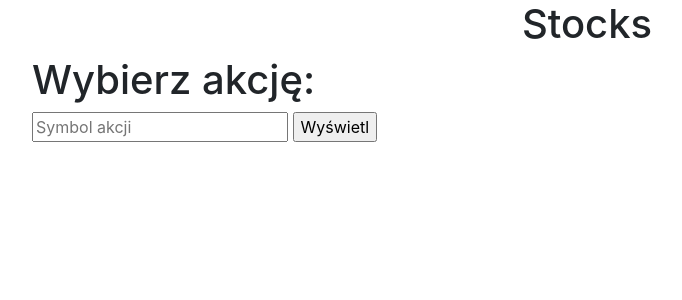
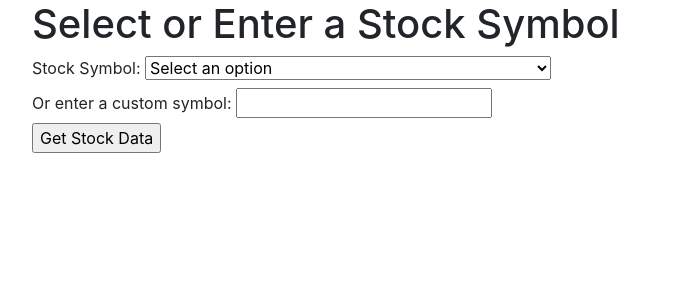
Before and after one commit to Zosiasg/Stocks, a Flask app: page / in a window 1280 px wide. Shown: the part 56-356 px from the top of the page, without its empty margins (53-735 px from the left). Run offline with Flask 3, Linux system fonts and the light colour scheme; a user stored in the database is signed in; some libraries are stand-ins or nearby versions.

Commit message:
option to choose stocks from the list

```diff
--- a/website/templates/home.html
+++ b/website/templates/home.html
@@ -1,9 +1,69 @@
 {% extends "base.html" %} {% block title %}Home{% endblock %} {% block content%}
 
-<h1 align="center">Stocks</h1>
+<!-- <h1 align="center">Stocks</h1>
 <h1>Wybierz akcję:</h1>
 	<form action="/stock">
 		<input type="text" name="symbol" placeholder="Symbol akcji">
 		<input type="submit" value="Wyświetl">
-	</form>
+	</form> -->
+
+	<!DOCTYPE html>
+<html>
+<head>
+    <title>Stock Data</title>
+</head>
+<body>
+    <h1>Select or Enter a Stock Symbol</h1>
+    <form method="POST">
+        <label for="stock_symbol">Stock Symbol:</label>
+        <select name="stock_symbol" id="stock_symbol">
+            <option value="" disabled selected>Select an option</option>
+            <option value="AAPL">Apple Inc. (AAPL)</option>
+            <option value="GOOGL">Alphabet Inc. (GOOGL)</option>
+            <option value="MSFT">Microsoft Corporation (MSFT)</option>
+            <option value="AMZN">Amazon.com, Inc. (AMZN)</option>
+            <option value="FB">Facebook, Inc. (FB)</option>
+            <option value="TSLA">Tesla, Inc. (TSLA)</option>
+            <option value="NVDA">NVIDIA Corporation (NVDA)</option>
+            <option value="JPM">JPMorgan Chase & Co. (JPM)</option>
+            <option value="V">Visa Inc. (V)</option>
+            <option value="JNJ">Johnson & Johnson (JNJ)</option>
+            <option value="PYPL">PayPal Holdings, Inc. (PYPL)</option>
+            <option value="DIS">The Walt Disney Company (DIS)</option>
+            <option value="NFLX">Netflix, Inc. (NFLX)</option>
+            <option value="ADBE">Adobe Inc. (ADBE)</option>
+            <option value="COST">Costco Wholesale Corporation (COST)</option>
+            <option value="NKE">Nike, Inc. (NKE)</option>
+            <option value="CRM">Salesforce.com, inc. (CRM)</option>
+            <option value="VZ">Verizon Communications Inc. (VZ)</option>
+            <option value="INTC">Intel Corporation (INTC)</option>
+            <option value="PG">Procter & Gamble Company (PG)</option>
+            <option value="WMT">Walmart Inc. (WMT)</option>
+            <option value="BAC">Bank of America Corporation (BAC)</option>
+            <option value="KO">The Coca-Cola Company (KO)</option>
+            <option value="PFE">Pfizer Inc. (PFE)</option>
+            <option value="CMCSA">Comcast Corporation (CMCSA)</option>
+            <option value="IBM">International Business Machines Corporation (IBM)</option>
+            <option value="BA">The Boeing Company (BA)</option>
+            <option value="CVX">Chevron Corporation (CVX)</option>
+            <option value="CSCO">Cisco Systems, Inc. (CSCO)</option>
+            <option value="CAT">Caterpillar Inc. (CAT)</option>
+            <option value="PEP">PepsiCo, Inc. (PEP)</option>
+            <option value="ABBV">AbbVie Inc. (ABBV)</option>
+            <option value="HD">The Home Depot, Inc. (HD)</option>
+            <option value="MRK">Merck & Co., Inc. (MRK)</option>
+            <option value="BA">The Boeing Company (BA)</option>
+            <option value="DIS">The Walt Disney Company (DIS)</option>
+        </select>
+        <br>
+        <label for="custom_symbol">Or enter a custom symbol:</label>
+        <input type="text" name="custom_symbol" id="custom_symbol">
+        <br>
+        <input type="submit" value="Get Stock Data">
+    </form>
+    {% if error_message %}
+        <p>{{ error_message }}</p>
+    {% endif %}
+</body>
+</html>
 {% endblock %}
--- a/website/views.py
+++ b/website/views.py
@@ -1,27 +1,45 @@
 from flask import Blueprint, render_template, request
 from flask_login import login_required, current_user
-
-
-
-views = Blueprint('views', __name__)
-
-@views.route('/', methods=['GET', 'POST'])
-@login_required
-def home():
-    return render_template("home.html", user=current_user)
-
-
 from flask import Flask
 import requests
 from bs4 import BeautifulSoup
 
 
-@views.route('/stock')
+views = Blueprint('views', __name__)
+
+def get_stock_data(stock_symbol):
+    url = f"https://www.marketwatch.com/investing/stock/{stock_symbol}"
+
+    response = requests.get(url)
+    soup = BeautifulSoup(response.content, "html.parser")
+
+    price = soup.find('bg-quote', class_='value').text
+    closing_price = soup.find('td', class_='table__cell u-semi').text
+    nested = soup.find('mw-rangebar', class_='element element--range range--yearly')
+    lower = nested.find_all('span', class_='primary')[0].text
+    upper = nested.find_all('span', class_='primary')[1].text
+    rating = soup.find('li', class_='analyst__option active').text
+
+    return {
+        "Stock Symbol": stock_symbol,
+        "Stock Price": price,
+        "Closing Price": closing_price,
+        "52-Week Range": f"{lower} - {upper}",
+        "Analyst Rating": rating
+    }
+
+@views.route('/', methods=['GET', 'POST'])
 @login_required
-def stock():
-    symbol = request.args.get('symbol')
-    url = f'https://www.marketwatch.com/investing/stock/{symbol}'
-    page = requests.get(url)
-    soup = BeautifulSoup(page.content, 'html.parser')
-    price = soup.find_all('bg-quote', {'class': 'value'})[0].text
-    return render_template('stock.html', symbol=symbol, price=price, user=current_user)
+def home():
+
+    if request.method == 'POST':
+        stock_symbol = request.form.get('stock_symbol')
+        custom_symbol = request.form.get('custom_symbol')
+        if stock_symbol or custom_symbol:
+            stock_data = get_stock_data(stock_symbol or custom_symbol)
+
+            return render_template('stock.html', stock_data=stock_data, user=current_user)
+        else:
+            return render_template('home.html', error_message='Please select or enter a stock symbol.', user=current_user)
+
+    return render_template('home.html', user=current_user)
```
Also changed, not shown: website/templates/stock.html (+16 -2 lines).
